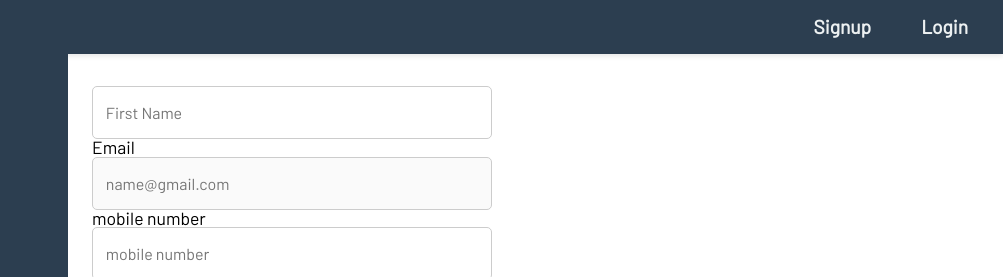
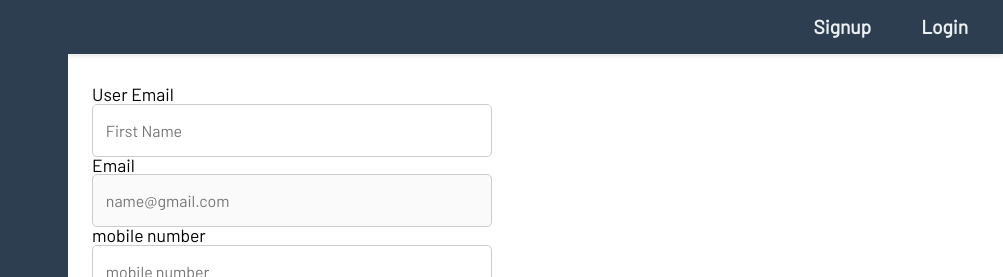
Before and after one commit to Karkuvel1411/To-do, a plain HTML site: page Html_Pages/profile.html in a window 1280 px wide. Shown: the top 277 px of the page, 277-1280 px from the left. Drawn offline with Linux system fonts and the light colour scheme; no server answers.

Commit message:
profile alignment

```diff
--- a/Html_Pages/profile.html
+++ b/Html_Pages/profile.html
@@ -49,7 +49,7 @@
 				<div class="information boxes">
 					<form action="editprofile" method="Get" role="form">
 						<div class="first-name" id="align-num">
-							<label for="name" class="more"> </label> <input class="name"
+							<label for="name" class="more">User Email</label> <input class="name"
 								id="name" type="text" pattern="[A-Za-z]{1,32}"
 								name="name" placeholder="First Name"  readonly>
 						</div>
```
